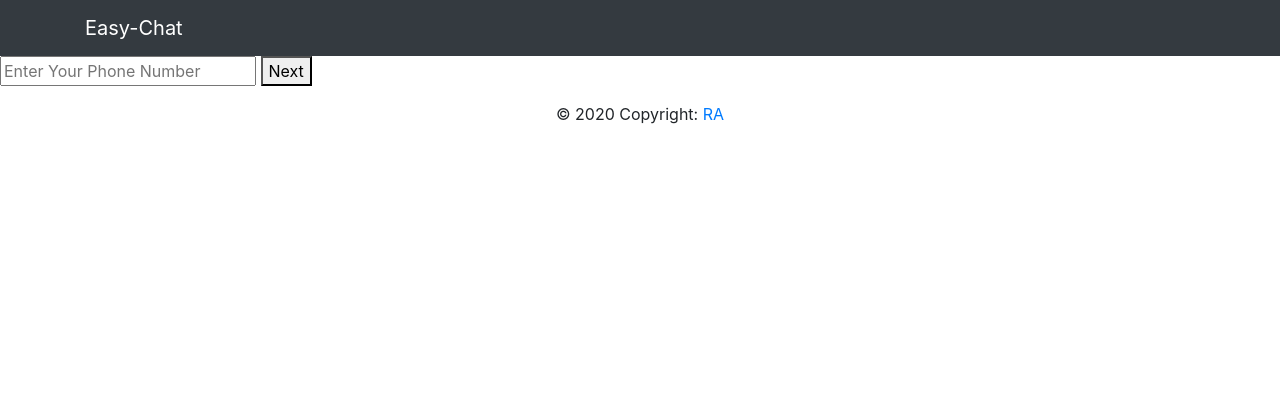
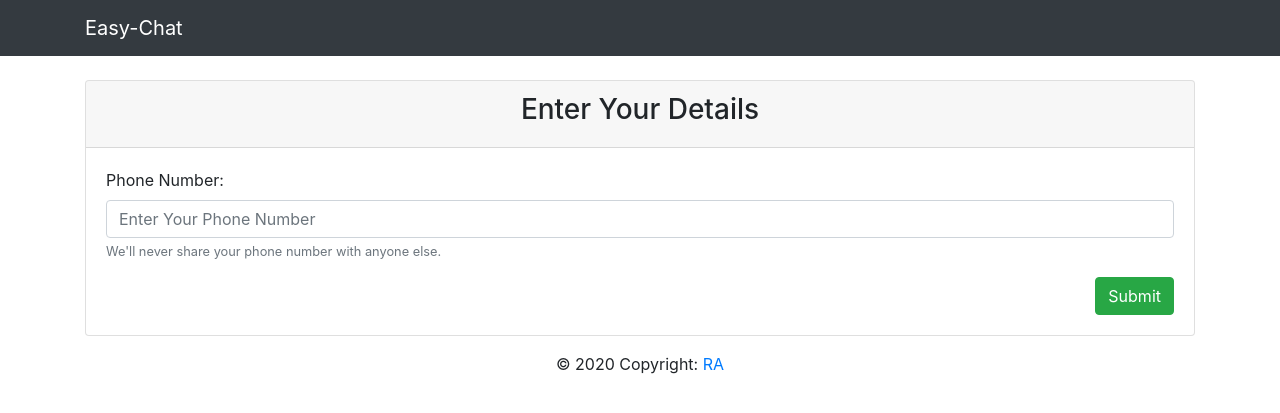
Before and after one commit to rishitaggarwal1/Easy_Chat, a Django app: page /login in a window 1280 px wide. Shown: the top 413 px of the page. Run offline with Django 3.2, Linux system fonts and the light colour scheme; some libraries are stand-ins or nearby versions.

Commit message:
Login Page Frontend Completed

```diff
--- a/chat_site/templates/base.html
+++ b/chat_site/templates/base.html
@@ -15,12 +15,12 @@
   <nav class="navbar navbar-expand-lg navbar-dark bg-dark">
     <div class="container">
       <a class="navbar-brand" href="{% url 'home'%}">Easy-Chat</a>
-      <button class="navbar-toggler" type="button" data-toggle="collapse" data-target="#navbarSupportedContent" aria-controls="navbarSupportedContent" aria-expanded="false" aria-label="Toggle navigation">
+      {% comment %} <button class="navbar-toggler" type="button" data-toggle="collapse" data-target="#navbarSupportedContent" aria-controls="navbarSupportedContent" aria-expanded="false" aria-label="Toggle navigation">
         <span class="navbar-toggler-icon"></span>
-      </button>
+      </button> {% endcomment %}
     </div>
   </nav>
-
+<br>
 
       {% block content %}
       {% endblock  %}
--- a/chat_site/templates/login.html
+++ b/chat_site/templates/login.html
@@ -5,19 +5,71 @@
     {% csrf_token %}
         {% comment %}Phone Number Adding Field {% endcomment %}
         {% if not otp and not message%}
-            <input type="text" value="" name="phone_no" placeholder="Enter Your Phone Number">
-            <button name="next_button">Next</button>
+        <div class="container">
+            <div class="card">
+                <div class="card-header text-center">
+                    <h3>Enter Your Details</h3>
+                </div>
+                <div class="card-body">
+                    <div class="form-group">
+                        <label for="exampleInputEmail1">Phone Number:</label>
+                        <input type="text" value="" class="form-control" name="phone_no" placeholder="Enter Your Phone Number">
+                        <small class="form-text text-muted">We'll never share your phone number with anyone else.</small>
+                    </div>
+                    <button type="submit" name="next_button" class="btn btn-success float-right">Submit</button>
+                </div>
+            </div>
+        </div>
         {% endif %}
         {% comment %} OTP Entering {% endcomment %}
         {% if otp %}
-            <input type="text" value="{{otp}}" name="old_otp" hidden>
-            <input type="text" value="" name="otp" placeholder="Enter OTP">
-            <button name="otp_submit">Submit</button>
+        <div class="container">
+            <div class="card">
+                <div class="card-header text-center">
+                    <h3>Enter Your Details</h3>
+                </div>
+                <div class="card-body">
+                    <input type="text" value="{{otp}}" name="old_otp" hidden>
+                    <div class="form-group">
+                        <label for="exampleInputEmail1">Phone Number:</label>
+                        <input type="text" value="{{phone}}" class="form-control" name="phone_no" placeholder="{{phone}}" readonly>
+                        <small class="form-text text-muted">We'll never share your phone number with anyone else.</small>
+                    </div>
+                    {% if wrong %}
+                    <div class="container text-center">
+                        <small class="text-center" style="color:red; font-weight:bold;">Wrong OTP!</small>
+                    </div>
+                    {% endif %}
+                    <div class="form-group">
+                        <label for="exampleInputEmail1">OTP:</label>
+                        <input type="text" value="" class="form-control" value="" name="otp" placeholder="Enter Your OTP">
+                    </div>
+                    <button type="submit" name="otp_submit" class="btn btn-success float-right">Submit</button>
+                </div>
+            </div>
+        </div>
         {% endif %}
         {% comment %} Enter Username {% endcomment %}
         {% if message and not otp %}
-            <input type="text" name="username" placeholder="Enter Username">
-            <button name="submit">Submit</button>
+        <div class="container">
+            <div class="card">
+                <div class="card-header text-center">
+                    <h3>Enter Your Details</h3>
+                </div>
+                <div class="card-body">
+                    <div class="form-group">
+                        <label for="exampleInputEmail1">Username:</label>
+                        <div class="input-group">
+                            <div class="input-group-prepend">
+                                <div class="input-group-text">@</div>
+                            </div>
+                            <input type="text" name="username" class="form-control" placeholder="Enter your Username">
+                        </div>
+                    </div>
+                    <button type="submit" name="submit" class="btn btn-success float-right">Submit</button>
+                </div>
+            </div>
+        </div>
         {% endif %}
     </form>
 {% endblock  %}
--- a/chat_site/views.py
+++ b/chat_site/views.py
@@ -13,9 +13,11 @@ def login(request):
     if request.method == "POST":
         if 'next_button' in request.POST and request.POST['phone_no']:
             otp = randint(11111, 99999)
+            phone = request.POST['phone_no']
             print(otp)
             return render(request, 'login.html', {
-                'otp': otp
+                'otp': otp,
+                'phone': phone
             })
         elif 'otp_submit' in request.POST and request.POST['otp']:
             if request.POST['old_otp'] == request.POST['otp']:
@@ -25,11 +27,15 @@ def login(request):
                 })
             else:
                 message = "Wrong OTP"
+                wrong = 1
                 otp = randint(11111, 99999)
                 print(otp)
+                phone = request.POST['phone_no']
                 return render(request, 'login.html', {
                     'message': message,
-                    'otp': otp
+                    'otp': otp,
+                    'phone': phone,
+                    'wrong': wrong
                 })
         elif 'submit' in request.POST and request.POST['username']:
             message = "Logged In as "+request.POST['username']
```
